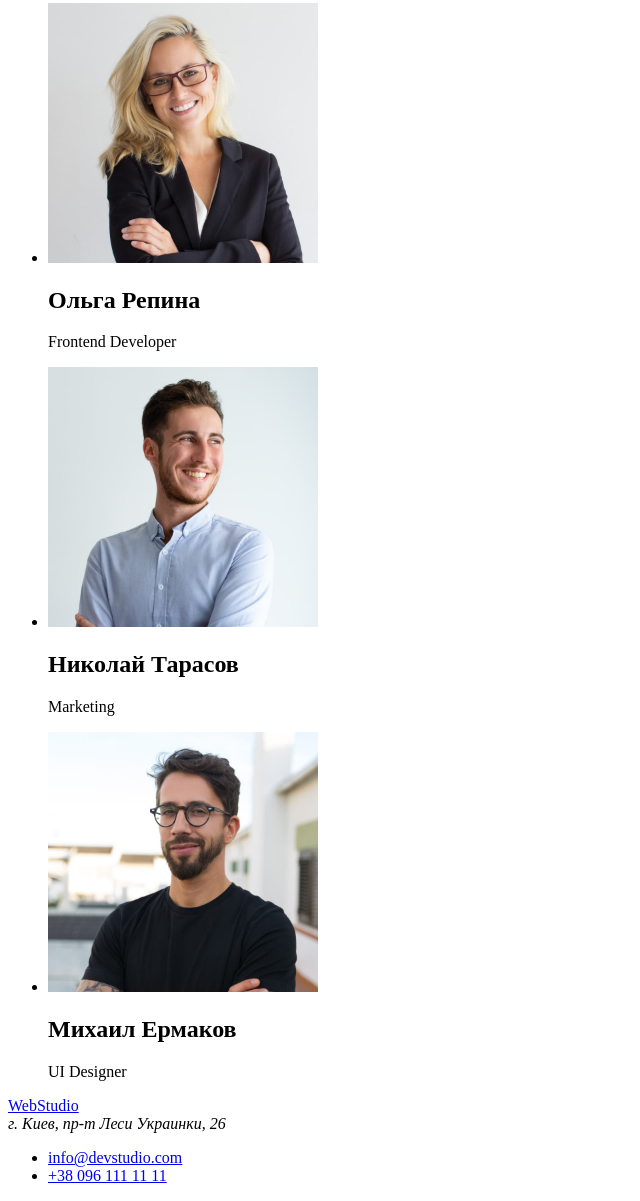
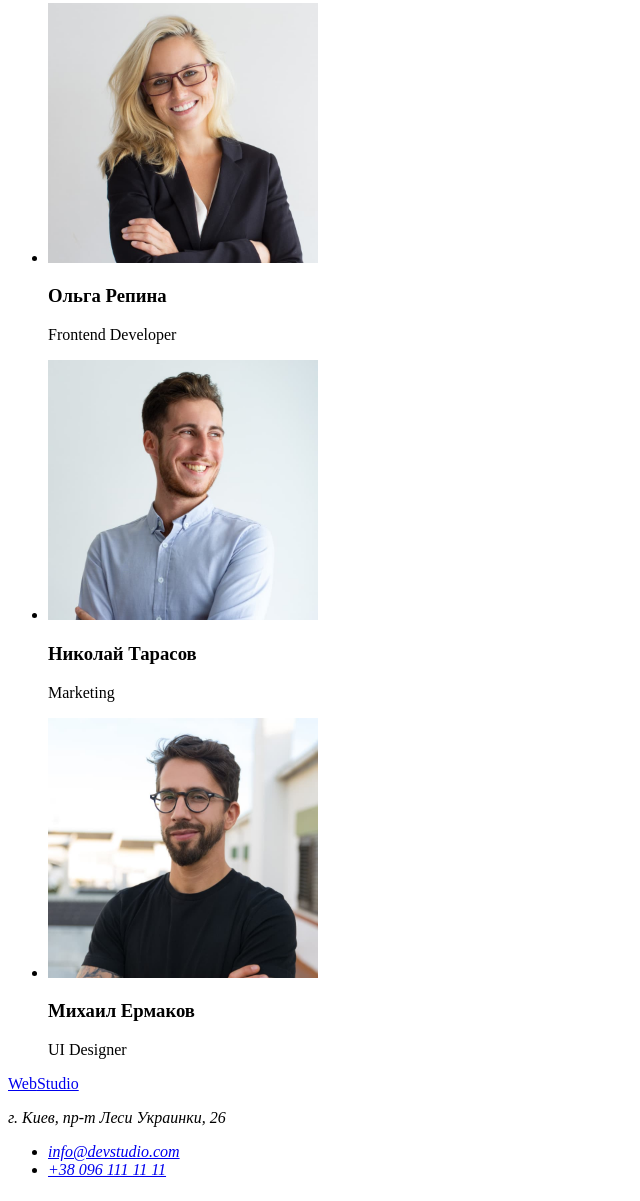
Before and after one commit to TechnicUnion/goit-markup-hw-01, a plain HTML site: page index.html in a window 1280 px wide. Shown: the part 1928-3129 px from the top of the page, without its empty margins (0-640 px from the left). Drawn offline with Linux system fonts and the light colour scheme.

Commit message:
Finish version

```diff
--- a/index.html
+++ b/index.html
@@ -106,7 +106,7 @@
                 alt="Ольга Репина"
                 width="270"
               />
-              <h2>Ольга Репина</h2>
+              <h3>Ольга Репина</h3>
               <p lang="en">Frontend Developer</p>
             </div>
           </li>
@@ -117,7 +117,7 @@
                 alt="Николай Тарасов"
                 width="270"
               />
-              <h2>Николай Тарасов</h2>
+              <h3>Николай Тарасов</h3>
               <p lang="en">Marketing</p>
             </div>
           </li>
@@ -128,7 +128,7 @@
                 alt="Михаил Ермаков"
                 width="270"
               />
-              <h2>Михаил Ермаков</h2>
+              <h3>Михаил Ермаков</h3>
               <p lang="en">UI Designer</p>
             </div>
           </li>
@@ -137,11 +137,13 @@
     </main>
     <footer>
       <a href="./index.html"><span>Web</span>Studio</a>
-      <address>г. Киев, пр-т Леси Украинки, 26</address>
-      <ul>
-        <li><a href="mailto:info@devstudio.com">info@devstudio.com</a></li>
-        <li><a href="tel:+380961111111">+38 096 111 11 11</a></li>
-      </ul>
+      <address>
+        <p>г. Киев, пр-т Леси Украинки, 26</p>
+        <ul>
+          <li><a href="mailto:info@devstudio.com">info@devstudio.com</a></li>
+          <li><a href="tel:+380961111111">+38 096 111 11 11</a></li>
+        </ul>
+      </address>
     </footer>
   </body>
 </html>
```
